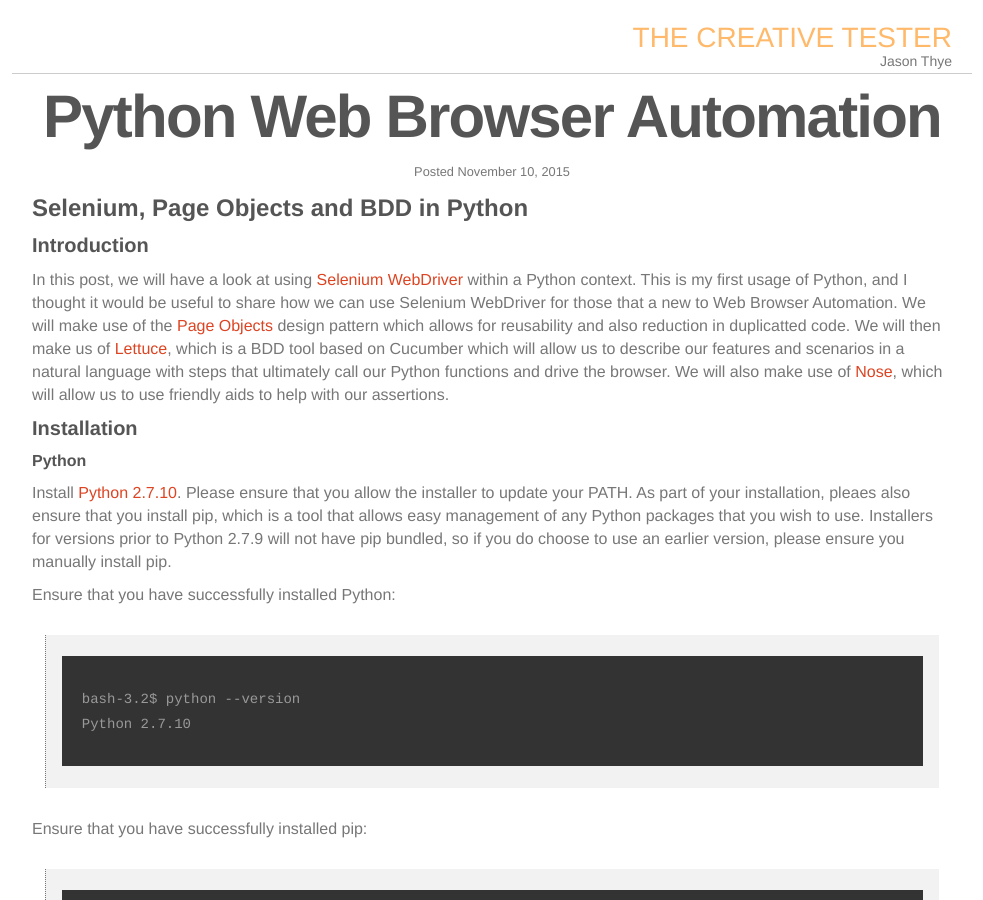
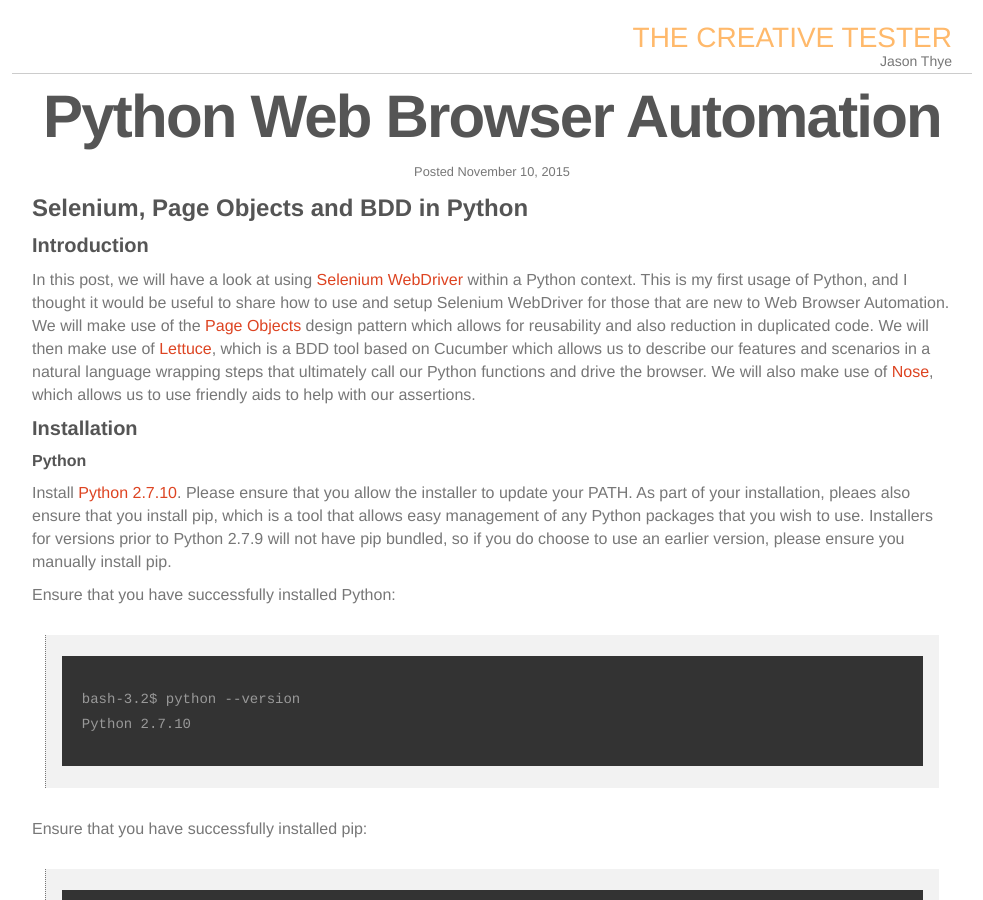
Before and after one commit to the-creative-tester/blog, a Jekyll site: the page built from _posts/2015-11-10-Python-Browser-Automation.md, in a window 1280 px wide and 900 px high. Shown: the whole window, without its empty margins (148-1131 px from the left). Built offline with Jekyll 4.4.1, drawn with Linux system fonts in a browser that asks for light colours; nearby versions of some CDN libraries; some of the changed lines change nothing that is shown; some of the changed text lies outside the part shown.

Commit message:
Update 2015-11-10-Python-Browser-Automation.md

````diff
--- a/_posts/2015-11-10-Python-Browser-Automation.md
+++ b/_posts/2015-11-10-Python-Browser-Automation.md
@@ -12,7 +12,7 @@
 
 ### Introduction
 
-In this post, we will have a look at using [Selenium WebDriver](http://www.seleniumhq.org/projects/webdriver/) within a Python context.  This is my first usage of Python, and I thought it would be useful to share how we can use Selenium WebDriver for those that a new to Web Browser Automation.  We will make use of the [Page Objects](http://selenium-python.readthedocs.org/page-objects.html) design pattern which allows for reusability and also reduction in duplicatted code.  We will then make us of [Lettuce](http://lettuce.it/), which is a BDD tool based on Cucumber which will allow us to describe our features and scenarios in a natural language with steps that ultimately call our Python functions and drive the browser.  We will also make use of [Nose](http://nose.readthedocs.org/en/latest/testing_tools.html), which will allow us to use friendly aids to help with our assertions.
+In this post, we will have a look at using [Selenium WebDriver](http://www.seleniumhq.org/projects/webdriver/) within a Python context.  This is my first usage of Python, and I thought it would be useful to share how to use and setup Selenium WebDriver for those that are new to Web Browser Automation.  We will make use of the [Page Objects](http://selenium-python.readthedocs.org/page-objects.html) design pattern which allows for reusability and also reduction in duplicated code.  We will then make use of [Lettuce](http://lettuce.it/), which is a BDD tool based on Cucumber which allows us to describe our features and scenarios in a natural language wrapping steps that ultimately call our Python functions and drive the browser.  We will also make use of [Nose](http://nose.readthedocs.org/en/latest/testing_tools.html), which allows us to use friendly aids to help with our assertions.
 
 ### Installation
 
@@ -68,9 +68,11 @@
     	__init__.py
 ~~~
 
+The __init__.py files can be left empty, but will allow for the containing directories to recognised as Python packages.
+
 ### Using Lettuce
 
-To make use of Lettuce, we will first have to create a new file ```pypi_automated_tests/terrain.py```.  Have a read about the usage of terrain [here](http://lettuce.it/reference/terrain.html), but in summary, ```terrain.py``` is the place to put all your setup and configuration, but also allows us to make use of ```world```, a place to dump stuff that you want to use across your automated tests.  In this file, place the following code:
+To make use of Lettuce, we will first have to create a new file ```pypi_automated_tests/terrain.py```.  Have a read about the usage of terrain [here](http://lettuce.it/reference/terrain.html), but in summary, ```terrain.py``` is the place to put all your setup and configuration, but also allows us to make use of ```world```, a place to hold anything that you want to use across your automated tests.  In this file, place the following code:
 
 >
 ~~~ python
@@ -147,6 +149,8 @@
 >
 ~~~
 
+If you run ```lettuce``` from ```pypi_automated_tests/``` you will now see that the shell of the implemented steps has succesfully executed due to ```assert True```.
+
 ### Using Selenium
 
 Let's make some changes to ```pypi_automated_tests/steps/search_steps.py```.  We will add ```from lettuce import step, world``` so that we can make use of the ```world.driver``` that we had setup in ```pypi_automated_tests/terrain.py```. We will also add ```from nose.tools import assert_equal, assert_true``` so that we can use matchers. We can then start to use the [Selenium Python Bindings](http://selenium-python.readthedocs.org/) to drive the browser:
@@ -176,6 +180,8 @@
     assert_true(world.driver.find_element(By.LINK_TEXT, search_result))
 >
 ~~~
+
+If you run ```lettuce``` from ```pypi_automated_tests/``` you will now see that the implemented steps has succesfully executed.  At this point you have completed your Selenium WebDriver test!
 
 ### Using Page Objects
 
````
